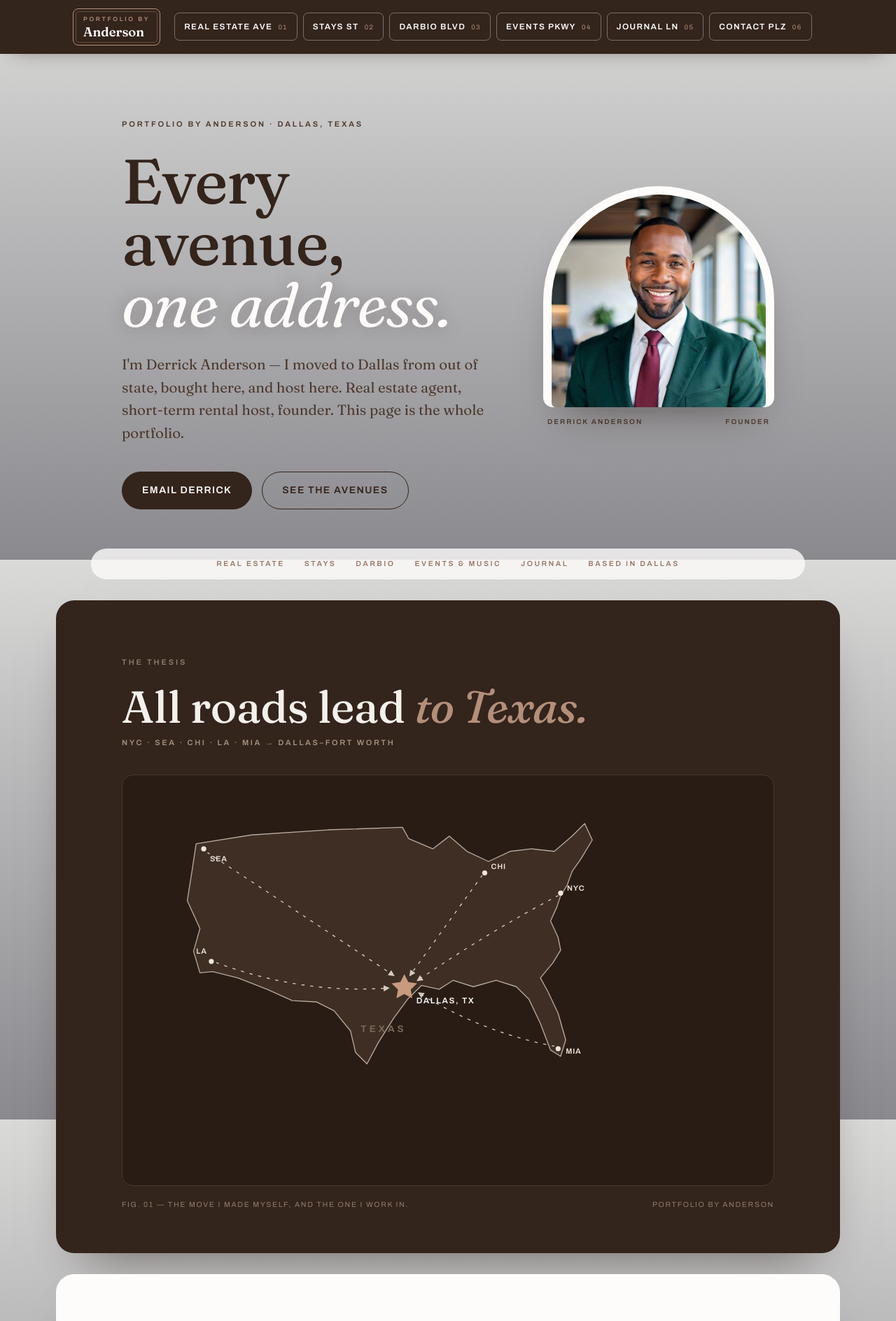
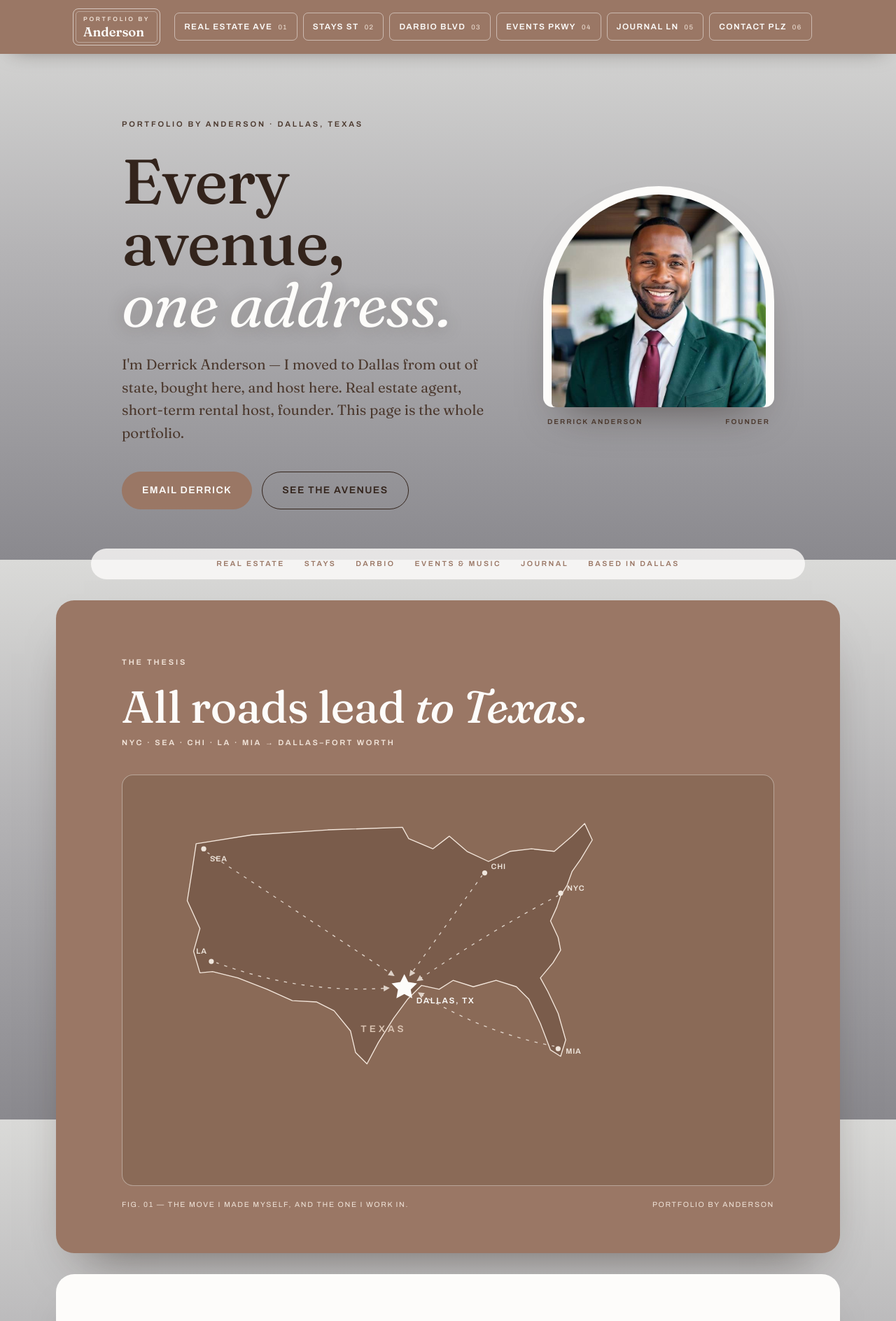
Before and after one commit to portfoliobyanderson/portfoliobyanderson.github.io, a plain HTML site: page index.html in a window 1280 px wide. Shown: the top 1888 px of the page at 70% size. Drawn offline with Linux system fonts and the light colour scheme.

Commit message:
Revise color scheme for topbar, buttons, and sections
Updated color scheme in CSS styles for various elements, changing background and text colors to enhance visual consistency.

```diff
--- a/index.html
+++ b/index.html
@@ -29,17 +29,17 @@
   .panel{max-width:1120px;margin:30px auto;border-radius:26px}
 
   /* ---------- Horizontal street-plate bar ---------- */
-  .topbar{position:sticky;top:0;z-index:20;background:var(--fudge);box-shadow:0 10px 30px -18px rgba(30,20,14,.6)}
+  .topbar{position:sticky;top:0;z-index:20;background:var(--cocoa);box-shadow:0 10px 30px -18px rgba(30,20,14,.6)}
   .tbar{max-width:1120px;margin:0 auto;display:flex;align-items:center;gap:18px;padding:12px 24px}
-  .brand{display:flex;flex-direction:column;text-decoration:none;color:var(--white);border:1px solid var(--cocoa-soft);border-radius:8px;padding:8px 14px 7px;position:relative;flex:none}
-  .brand::after{content:"";position:absolute;inset:3px;border:1px solid rgba(179,143,123,.4);border-radius:5px;pointer-events:none}
-  .brand small{font-family:var(--label);font-size:8.5px;font-weight:600;letter-spacing:.32em;text-transform:uppercase;color:var(--cocoa-soft)}
+  .brand{display:flex;flex-direction:column;text-decoration:none;color:var(--white);border:1px solid rgba(253,252,250,.6);border-radius:8px;padding:8px 14px 7px;position:relative;flex:none}
+  .brand::after{content:"";position:absolute;inset:3px;border:1px solid rgba(253,252,250,.35);border-radius:5px;pointer-events:none}
+  .brand small{font-family:var(--label);font-size:8.5px;font-weight:600;letter-spacing:.32em;text-transform:uppercase;color:#F3E6DB}
   .brand b{font-weight:600;font-size:1.15rem;line-height:1.15}
   .tabs{display:flex;gap:8px;overflow-x:auto;scrollbar-width:none;padding:2px}
   .tabs::-webkit-scrollbar{display:none}
-  .plate{display:flex;align-items:baseline;gap:8px;border:1px solid rgba(253,252,250,.35);border-radius:7px;padding:9px 13px;text-decoration:none;color:var(--white);font-family:var(--label);font-weight:600;font-size:.74rem;letter-spacing:.12em;text-transform:uppercase;white-space:nowrap;flex:none;transition:background .18s,border-color .18s}
-  .plate i{font-style:normal;font-size:9.5px;color:var(--cocoa-soft);font-weight:400}
-  .plate:hover,.plate:focus-visible{background:var(--cocoa);border-color:var(--cocoa)}
+  .plate{display:flex;align-items:baseline;gap:8px;border:1px solid rgba(253,252,250,.5);border-radius:7px;padding:9px 13px;text-decoration:none;color:var(--white);font-family:var(--label);font-weight:600;font-size:.74rem;letter-spacing:.12em;text-transform:uppercase;white-space:nowrap;flex:none;transition:background .18s,border-color .18s}
+  .plate i{font-style:normal;font-size:9.5px;color:#F3E6DB;font-weight:400}
+  .plate:hover,.plate:focus-visible{background:var(--fudge);border-color:var(--fudge)}
   .plate:hover i,.plate:focus-visible i{color:var(--white)}
 
   /* ---------- Hero (on the smoky grey) ---------- */
@@ -51,8 +51,8 @@
   .lede{font-size:clamp(1.08rem,1.6vw,1.28rem);max-width:44ch;color:var(--fudge-2);margin:0 0 38px;line-height:1.6}
   .btns{display:flex;flex-wrap:wrap;gap:14px}
   .btn{display:inline-block;padding:14px 28px;border-radius:999px;font-family:var(--label);font-weight:600;font-size:.88rem;letter-spacing:.1em;text-transform:uppercase;text-decoration:none;border:1px solid var(--fudge);transition:background .18s,color .18s,border-color .18s}
-  .btn.solid{background:var(--fudge);color:var(--white);border-color:var(--fudge)}
-  .btn.solid:hover{background:var(--cocoa);border-color:var(--cocoa)}
+  .btn.solid{background:var(--cocoa);color:var(--white);border-color:var(--cocoa)}
+  .btn.solid:hover{background:var(--fudge);border-color:var(--fudge)}
   .btn.ghost{color:var(--fudge)}
   .btn.ghost:hover{background:var(--white);border-color:var(--white)}
 
@@ -61,23 +61,23 @@
   .photo img{display:block;width:100%;border-radius:153px 153px 6px 6px}
   .photo .fallback{display:none}
   .photo.noimg img{display:none}
-  .photo.noimg .fallback{display:grid;place-items:center;aspect-ratio:4/5;background:var(--fudge);color:var(--white);border-radius:153px 153px 6px 6px;text-align:center}
+  .photo.noimg .fallback{display:grid;place-items:center;aspect-ratio:4/5;background:var(--cocoa);color:var(--white);border-radius:153px 153px 6px 6px;text-align:center}
   .photo figcaption{display:flex;justify-content:space-between;gap:10px;padding:12px 6px}
   .photo figcaption .lbl{color:var(--fudge-2);letter-spacing:.2em;font-size:10px}
 
   .ticker{background:rgba(253,252,250,.8);border-radius:999px;max-width:1020px;margin:0 auto 6px;padding:13px 30px;display:flex;flex-wrap:wrap;gap:8px 28px;justify-content:center}
   .ticker span{font-family:var(--label);font-size:10.5px;font-weight:600;letter-spacing:.24em;text-transform:uppercase;color:var(--cocoa)}
 
-  /* ---------- Map (dark fudge panel) ---------- */
-  .mapsec{background:var(--fudge);color:var(--cream);padding:72px 0 60px;box-shadow:0 36px 70px -40px rgba(30,20,14,.65)}
+  /* ---------- Map (ice-cream cocoa panel) ---------- */
+  .mapsec{background:var(--cocoa);color:var(--white);padding:72px 0 60px;box-shadow:0 36px 70px -40px rgba(30,20,14,.65)}
   .mapsec h2{font-size:clamp(2.4rem,5vw,4rem);font-weight:460;line-height:1.02;letter-spacing:-.01em;margin:18px 0 10px}
-  .mapsec h2 em{font-style:italic;color:var(--cocoa-soft)}
-  .mapsec .sub{font-family:var(--label);font-size:11px;font-weight:600;letter-spacing:.24em;text-transform:uppercase;color:#A4917F;margin:0 0 36px}
-  .mapframe{border:1px solid #4A372C;border-radius:16px;padding:22px;background:#281C15}
+  .mapsec h2 em{font-style:italic;color:var(--white)}
+  .mapsec .sub{font-family:var(--label);font-size:11px;font-weight:600;letter-spacing:.24em;text-transform:uppercase;color:#F3E6DB;margin:0 0 36px}
+  .mapframe{border:1px solid rgba(253,252,250,.4);border-radius:16px;padding:22px;background:#8A6A57}
   .mapframe svg{display:block;width:100%;height:auto}
   .route{fill:none;stroke:#EFE6DD;stroke-width:1.5;stroke-dasharray:5 9;opacity:.85}
   @media (prefers-reduced-motion:no-preference){.route{animation:dash 28s linear infinite}@keyframes dash{to{stroke-dashoffset:-700}}}
-  .mapnote{display:flex;justify-content:space-between;gap:16px;flex-wrap:wrap;font-family:var(--label);font-size:10.5px;letter-spacing:.16em;text-transform:uppercase;color:#8F7D6D;margin-top:18px}
+  .mapnote{display:flex;justify-content:space-between;gap:16px;flex-wrap:wrap;font-family:var(--label);font-size:10.5px;letter-spacing:.16em;text-transform:uppercase;color:#F0E3D8;margin-top:18px}
 
   /* ---------- White "bowl" panels ---------- */
   .ave{background:var(--white);padding:70px 0;box-shadow:0 34px 60px -38px rgba(30,20,14,.55)}
@@ -111,17 +111,17 @@
   .post{padding:0 22px 20px}
   .post p{font-size:1rem;max-width:62ch;color:var(--fudge-2)}
 
-  /* ---------- Terminal (dark fudge panel) ---------- */
-  .terminal{background:var(--fudge);color:var(--cream);padding:76px 0 44px;box-shadow:0 36px 70px -40px rgba(30,20,14,.65)}
+  /* ---------- Terminal (ice-cream cocoa panel) ---------- */
+  .terminal{background:var(--cocoa);color:var(--white);padding:76px 0 44px;box-shadow:0 36px 70px -40px rgba(30,20,14,.65)}
   .terminal h2{font-size:clamp(2.8rem,6.5vw,4.6rem);font-weight:460;line-height:1;margin:16px 0 22px;letter-spacing:-.01em}
-  .terminal h2 em{font-style:italic;color:var(--cocoa-soft)}
-  .terminal .lede2{color:#A4917F}
+  .terminal h2 em{font-style:italic;color:var(--white)}
+  .terminal .lede2{color:#F0E3D8}
   .contact{display:grid;grid-template-columns:repeat(auto-fit,minmax(240px,1fr));gap:28px;margin:40px 0 54px}
-  .contact>div{border-top:1px solid var(--cocoa-soft);padding-top:16px}
-  .contact h3{font-family:var(--label);font-weight:600;font-size:.66rem;letter-spacing:.3em;text-transform:uppercase;color:#A4917F;margin:0 0 10px}
+  .contact>div{border-top:1px solid rgba(253,252,250,.5);padding-top:16px}
+  .contact h3{font-family:var(--label);font-weight:600;font-size:.66rem;letter-spacing:.3em;text-transform:uppercase;color:#F3E6DB;margin:0 0 10px}
   .contact a,.contact span{font-size:1.18rem;font-weight:470;text-decoration:none;word-break:break-word}
   .contact a:hover{text-decoration:underline;text-underline-offset:5px;text-decoration-color:var(--cocoa-soft)}
-  .legal{border-top:1px solid #4A372C;padding-top:24px;font-family:var(--label);font-size:.7rem;letter-spacing:.04em;color:#8F7D6D;display:flex;flex-wrap:wrap;gap:8px 26px;justify-content:space-between;line-height:1.9}
+  .legal{border-top:1px solid rgba(44,28,18,.3);padding-top:24px;font-family:var(--label);font-size:.7rem;letter-spacing:.04em;color:#F0E3D8;display:flex;flex-wrap:wrap;gap:8px 26px;justify-content:space-between;line-height:1.9}
   .legal a{color:var(--cream)}
 
   @media (max-width:980px){
@@ -179,7 +179,7 @@
 
   <section class="mapsec panel" aria-label="All roads lead to Texas">
     <div class="wrap">
-      <span class="lbl" style="color:#8F7D6D">The thesis</span>
+      <span class="lbl" style="color:#F3E6DB">The thesis</span>
       <h2>All roads lead <em>to Texas.</em></h2>
       <p class="sub">NYC · SEA · CHI · LA · MIA → Dallas–Fort Worth</p>
       <div class="mapframe">
@@ -188,8 +188,8 @@
             <marker id="ah" viewBox="0 0 10 10" refX="8" refY="5" markerWidth="6.5" markerHeight="6.5" orient="auto-start-reverse"><path d="M0 0L10 5L0 10z" fill="#EFE6DD"/></marker>
           </defs>
           <path d="M92 84 L180 70 L300 62 L418 58 L428 76 L466 92 L492 72 L520 96 L554 112 L588 96 L622 92 L658 96 L686 72 L706 52 L718 78 L700 108 L686 128 L678 150 L668 166 L662 184 L652 206 L664 232 L668 252 L656 272 L636 296 L648 318 L664 352 L676 394 L668 420 L652 410 L636 368 L618 330 L598 310 L566 300 L530 310 L498 300 L476 314 L448 308 L426 330 L404 360 L380 398 L362 432 L344 414 L336 380 L310 348 L282 334 L244 332 L204 314 L158 296 L118 286 L98 288 L88 254 L98 218 L78 174 L86 124 Z"
-            fill="#3E2E24" stroke="#B6A99D" stroke-width="1.5" stroke-linejoin="round"/>
-          <text x="352" y="382" style="font:600 15px Archivo,sans-serif;letter-spacing:.3em" fill="#7E6B5C">TEXAS</text>
+            fill="#7A5C4B" stroke="#F3E6DB" stroke-width="1.5" stroke-linejoin="round"/>
+          <text x="352" y="382" style="font:600 15px Archivo,sans-serif;letter-spacing:.3em" fill="#D9C3B2">TEXAS</text>
 
           <path class="route" d="M664 166 Q 560 220 442 300" marker-end="url(#ah)"/>
           <path class="route" d="M544 134 Q 482 220 430 292" marker-end="url(#ah)"/>
@@ -205,7 +205,7 @@
             <circle cx="664" cy="408" r="4"/><text x="676" y="416">MIA</text>
           </g>
 
-          <path d="M421 290 l6.2 12.6 13.9 2-10 9.8 2.4 13.8-12.5-6.5-12.5 6.5 2.4-13.8-10-9.8 13.9-2z" fill="#C89A7E"/>
+          <path d="M421 290 l6.2 12.6 13.9 2-10 9.8 2.4 13.8-12.5-6.5-12.5 6.5 2.4-13.8-10-9.8 13.9-2z" fill="#FDFCFA"/>
           <text x="440" y="336" style="font:600 13px Archivo,sans-serif;letter-spacing:.14em" fill="#FDFCFA">DALLAS, TX</text>
         </svg>
       </div>
@@ -316,7 +316,7 @@
 
   <footer class="terminal panel" id="contact" style="margin-bottom:34px">
     <div class="wrap">
-      <span class="lbl" style="color:#8F7D6D">06 · Contact Plz</span>
+      <span class="lbl" style="color:#F3E6DB">06 · Contact Plz</span>
       <h2>Let's <em>talk.</em></h2>
       <p class="lede2">Buying, renting, investing, booking a stay or planning an event: send me a note and I'll get back to you.</p>
       <div class="contact">
```
